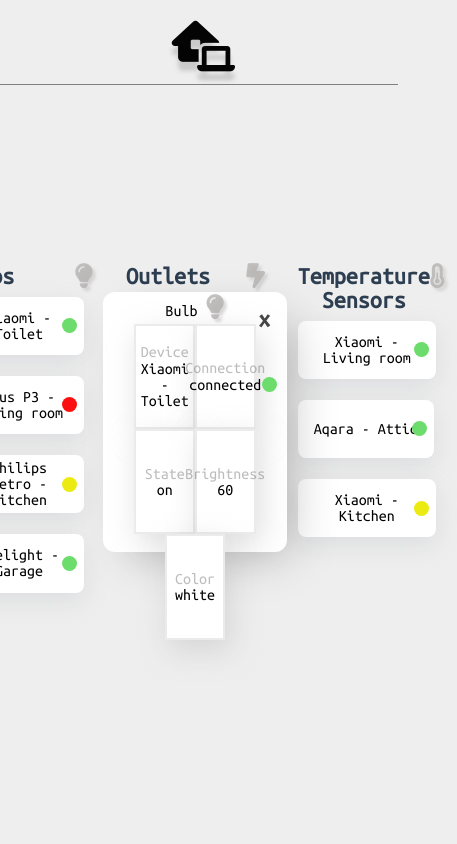
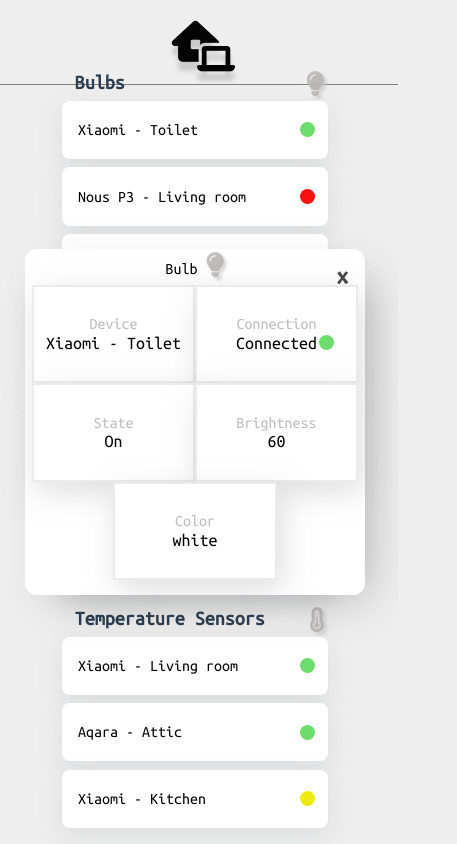
Before and after one commit to ArturFracek/smart-house, a Vue app: page /devices/1 in a window 390 px wide. Shown: the whole page, 457 px wide, since content can reach past the window. Built offline with nearby package versions, Linux system fonts and the light colour scheme.

Commit message:
modal styles fix and added responsivity

```diff
--- a/src/App.vue
+++ b/src/App.vue
@@ -4,22 +4,26 @@
   </div>
 </template>
 
-<script>
-</script>
+<script></script>
 
 <style>
-@import url('https://fonts.googleapis.com/css2?family=Acme&family=Permanent+Marker&display=swap');
-@import url('https://fonts.googleapis.com/css2?family=Acme&family=Permanent+Marker&family=Ubuntu+Mono&display=swap');
+@import url("https://fonts.googleapis.com/css2?family=Acme&family=Permanent+Marker&display=swap");
+@import url("https://fonts.googleapis.com/css2?family=Acme&family=Permanent+Marker&family=Ubuntu+Mono&display=swap");
 * {
-  font-family: 'Ubuntu Mono', monospace;
+  font-family: "Ubuntu Mono", monospace;
 }
 body {
   height: 100vh;
   margin: 0;
   overflow: hidden;
 }
+@media (max-width: 850px) {
+  body {
+    overflow: scroll;
+  }
+}
 body {
-  background-color: #eee
+  background-color: #eee;
 }
 
 #app {
--- a/src/api/mocks.js
+++ b/src/api/mocks.js
@@ -24,7 +24,7 @@
     id: "3",
     type: "bulb",
     name: "Philips Retro - Kitchen",
-    connectionState: "poor connection",
+    connectionState: "poorConnection",
     isTurnedOn: true,
     brightness: 96,
     color: "blue",
@@ -60,7 +60,7 @@
     id: "7",
     type: "outlet",
     name: "Philips Hue - Kitchen",
-    connectionState: "poor connection",
+    connectionState: "poorConnection",
     isTurnedOn: true,
     powerConsuption: 25,
   },
@@ -83,7 +83,7 @@
     id: "10",
     type: "temperatureSensor",
     name: "Xiaomi - Kitchen",
-    connectionState: "poor connection",
+    connectionState: "poorConnection",
     temperature: 150,
   },
 ];
--- a/src/components/Device.vue
+++ b/src/components/Device.vue
@@ -6,7 +6,7 @@
       class="device__property device__property--connectionStateDot"
       :class="{
         connected: device.connectionState === 'connected',
-        poorConnection: device.connectionState === 'poor connection',
+        poorConnection: device.connectionState === 'poorConnection',
         disconnected: device.connectionState === 'disconnected',
       }"
     ></div>
@@ -41,7 +41,7 @@
   text-decoration: none;
   position: relative;
   transition: all 250ms ease;
-  font-size: 16px;
+  font-size: 20px;
   font-weight: 500;
 }
 .device:hover {
@@ -71,4 +71,12 @@
 .disconnected {
   background-color: rgb(250, 16, 16);
 }
+
+@media ( max-width: 850px) {
+  .device {
+   margin: 1vh;
+   font-size: 16px;
+  width: 60vw;
+  }
+}
 </style>
--- a/src/components/DeviceDetails.vue
+++ b/src/components/DeviceDetails.vue
@@ -23,12 +23,12 @@
       <div v-if="device.connectionState" class="dataTile">
         <div class="device__dataType">Connection</div>
         <div class="device__data device__data--connectionState">
-          {{ device.connectionState }}
+          {{ t[device.connectionState] }}
           <div
-            class="device__property device__property--connectionStateDot"
+            class="device__data--connectionStateDot"
             :class="{
               connected: device.connectionState === 'connected',
-              poorConnection: device.connectionState === 'poor connection',
+              poorConnection: device.connectionState === 'poorConnection',
               disconnected: device.connectionState === 'disconnected',
             }"
           ></div>
@@ -37,7 +37,7 @@
       <div v-if="device.isTurnedOn" class="dataTile">
         <div class="device__dataType">State</div>
         <div class="device__data device__data--isTurnedOn">
-          {{ device.isTurnedOn ? "on" : "off" }}
+          {{ device.isTurnedOn ? t["on"] : "off" }}
         </div>
       </div>
       <div v-if="device.brightness" class="dataTile">
@@ -53,7 +53,7 @@
       <div v-if="device.powerConsuption" class="dataTile">
         <div class="device__dataType">Power consumption</div>
         <div class="device__data device__data--powerConsumption">
-          {{ device.powerConsuption }} W
+          {{ device.powerConsuption }} {{ t["wattUnit"] }}
         </div>
       </div>
       <div v-if="device.temperature" class="dataTile">
@@ -115,8 +115,34 @@
 }
 .device__dataType {
   color: rgba(93, 92, 92, 0.411);
+  font-size: 16px;
 }
 .device__data {
   margin-top: 1%;
+  font-size: 18px;
+}
+.device__data--connectionStateDot {
+  position: absolute;
+  margin-top: 0.4%;
+  margin-left: 0.5%;
+  height: 15px;
+  width: 15px;
+  border-radius: 50%;
+  display: inline-block;
+  justify-content: end;
+}
+@media ( max-width: 450px) {
+.dataTile {
+  width: 44%;
+  height: 70%;
+  display: flex;
+  flex-flow: column;
+  align-items: center;
+  justify-content: center;
+  padding: 0% 2%;
+  background-color: rgba(255, 255, 255, 0.993);
+  box-shadow: 5px 10px 30px rgba(179, 179, 179, 0.438);
+  border: 2px solid rgba(226, 226, 226, 0.685);
+}
 }
 </style>
--- a/src/components/Modal.vue
+++ b/src/components/Modal.vue
@@ -66,4 +66,12 @@
 .modal__close:hover {
   font-size: 30px;
 }
+
+@media ( max-width: 850px) {
+.modal {
+  width: 85vw;
+  min-height: 40vh;
+}
+}
+
 </style>
--- a/src/components/Navigation.vue
+++ b/src/components/Navigation.vue
@@ -3,7 +3,7 @@
     <button
       v-if="$route.params"
       class="mainView__smartHouse"
-      @click="$router.push({ path: '/' })"
+      @click="goToHome"
     >
       <i class="fa-solid fa-house-laptop"></i>
     </button>
@@ -11,7 +11,14 @@
 </template>
 
 <script>
-export default {};
+export default {
+  methods: {
+    goToHome() {
+      if (this.$route.path === '/') return
+      this.$router.push('/')
+    }
+  }
+};
 </script>
 
 <style>
--- a/src/i18n/en.js
+++ b/src/i18n/en.js
@@ -2,4 +2,10 @@
   bulb: "Bulb",
   outlet: "Outlet",
   temperatureSensor: "Temperature Sensor",
+  off: "Off",
+  on: "On",
+  wattUnit: "W",
+  poorConnection: "Poor Connection",
+  connected: "Connected",
+  disconnected: "Disconnected",
 };
--- a/src/views/Main.vue
+++ b/src/views/Main.vue
@@ -167,4 +167,22 @@
     filter: hue-rotate(0deg);
   }
 }
+
+@media ( max-width: 850px) {
+  .mainView__devicesContainer {
+    flex-flow: column;
+    align-items: center;
+    margin-top: 15%;
+  }
+  .tile__header--typeHeader {
+  font-size: 20px;
+  font-weight: 800;
+  padding-right: 6px;
+}
+.mainView__deviceType{
+  margin-top: 2%;
+}
+}
+
+
 </style>
```
